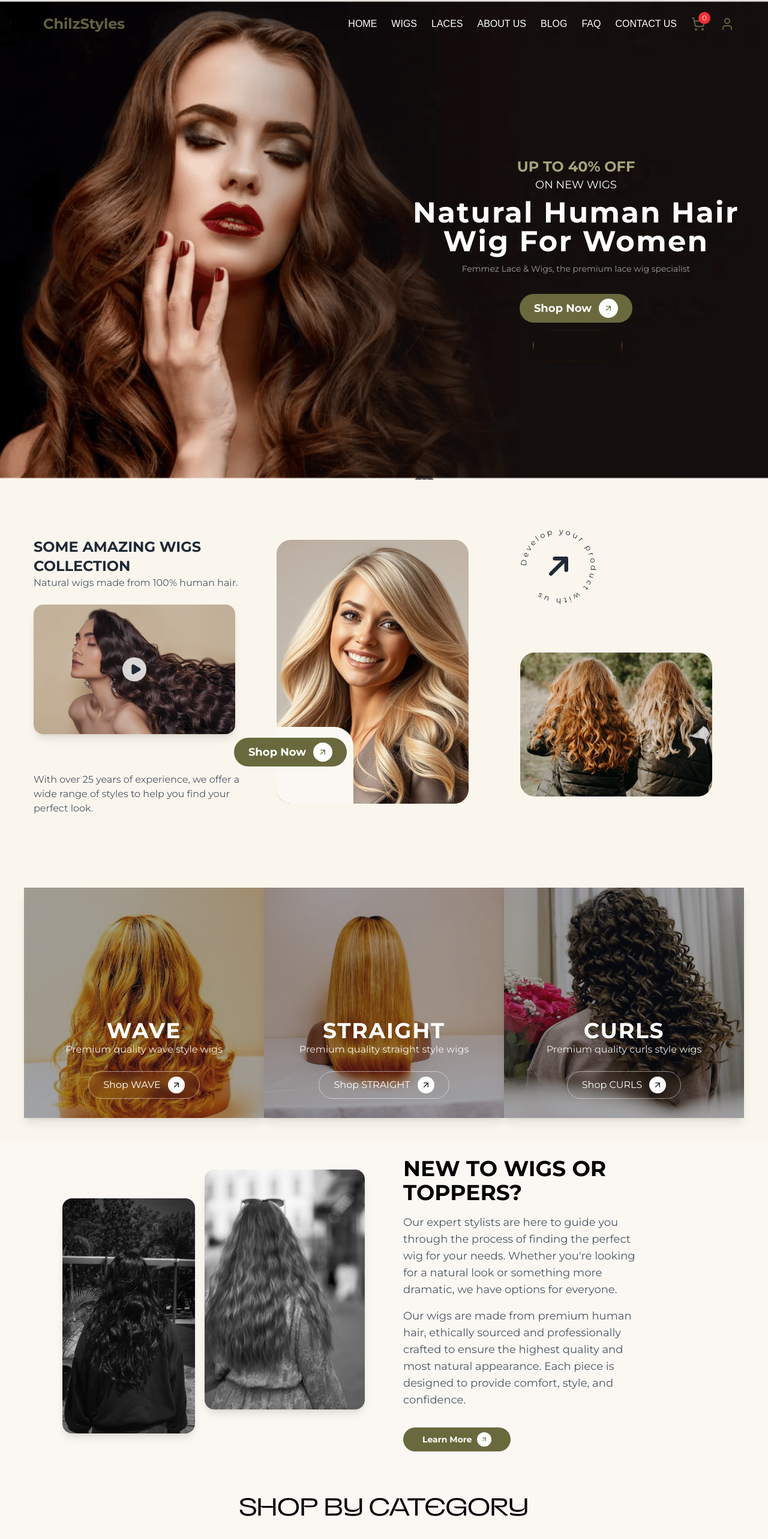
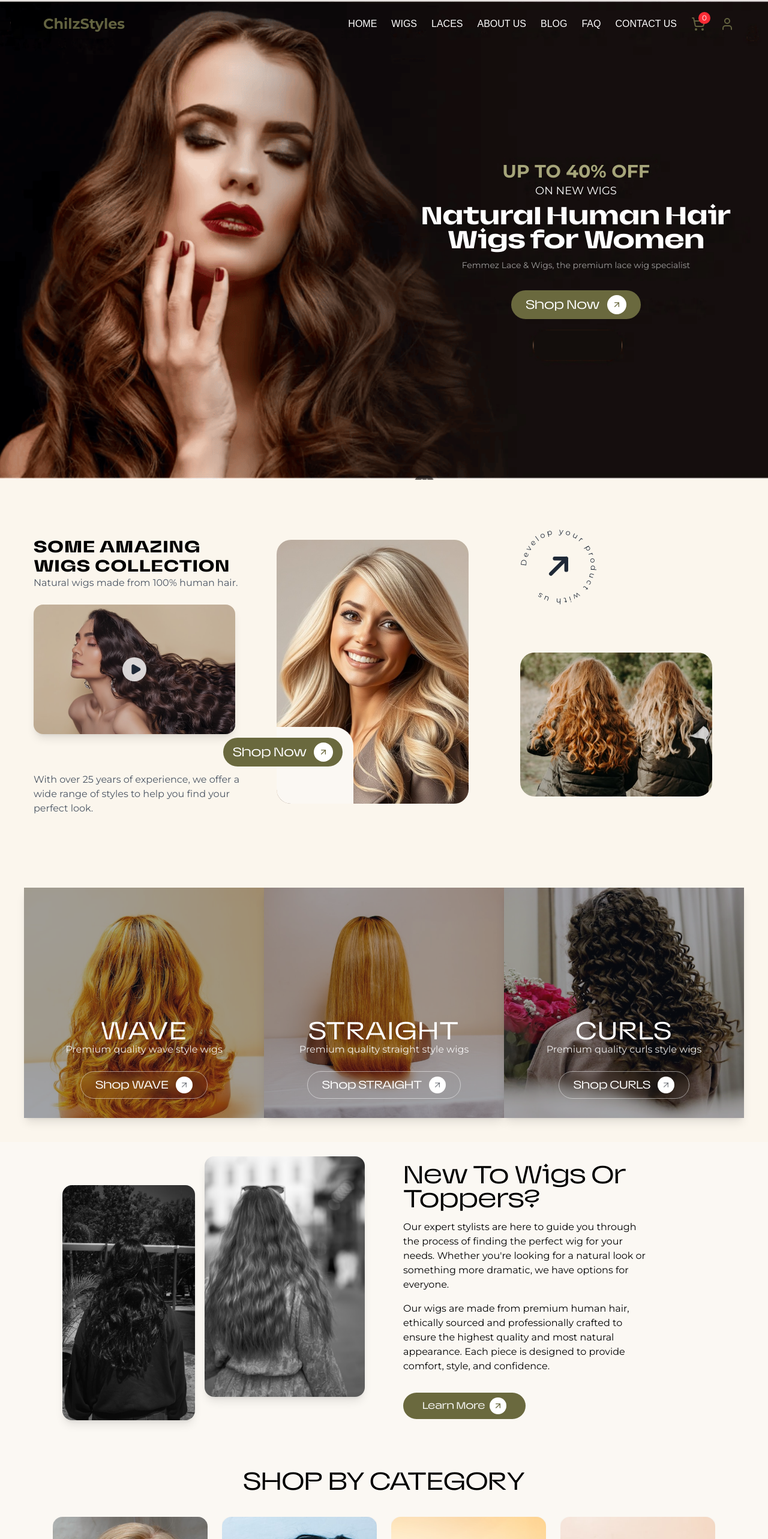
Before and after one commit to Addition-LLC/chillz-frontend, a Next.js app: page / in a window 1280 px wide. Shown: the top 2566 px of the page at 60% size. Built offline with nearby package versions, Linux system fonts and the light colour scheme.

Commit message:
fix font and indentation

```diff
--- a/src/components/Hero/index.tsx
+++ b/src/components/Hero/index.tsx
@@ -1,6 +1,6 @@
 // app/components/Hero/index.tsx
 
-"use client";
+'use client';
 
 import Link from 'next/link';
 import { ArrowUpRight } from 'lucide-react';
@@ -26,24 +26,39 @@ export default function Hero() {
 
         {/* Right Column (contains all text and button) */}
         <div className="flex flex-col  px-6 items-center ">
-          <p className="text-2xl font-semibold  text-[#a6a57a] text-center">
+          <p className="text-3xl font-bold  text-[#a6a57a] text-center">
             UP TO 40% OFF
           </p>
-          <p className="mb-2 text-lg  text-white text-center">
-            ON NEW WIGS
-          </p>
+          <p className="mb-2 text-lg  text-white text-center">ON NEW WIGS</p>
 
-          <h1 className="text-xl font-extrabold tracking-wider text-white md:text-3xl lg:text-5xl text-center ">
-              Natural Human Hair Wig For Women
+          <h1
+            className="text-xl  text-white md:text-3xl lg:text-4xl text-center "
+            style={{
+              fontFamily: "'ARPDisplay', Arial, sans-serif",
+              fontWeight: 850,
+            }}
+          >
+            {/* Shows on screens SMALLER than medium */}
+            <span className="xl:hidden">
+              Natural Human <br /> Hair
+            </span>
+            {/* Shows on screens medium AND LARGER */}
+            <span className="hidden xl:inline">
+              Natural Human Hair Wigs for Women
+            </span>
           </h1>
 
-          <p className="mt-3 text-sm text-white/60 text-center">
+          <p className="mt-3 text-sm text-white/60 text-center ">
             Femmez Lace & Wigs, the premium lace wig specialist
           </p>
 
           <Link
             href="/shop"
             className="group mt-8 inline-flex items-center justify-center gap-3 rounded-full bg-[#6a693e] py-2 px-6 text-lg font-bold text-white transition-colors hover:bg-[#585734] max-w-[250px] w-full sm:w-auto"
+            style={{
+              fontFamily: "'ARPDisplay', Arial, sans-serif",
+              fontWeight: 600,
+            }}
           >
             Shop Now
             <span className="flex h-8 w-8 items-center justify-center rounded-full bg-white transition-transform group-hover:scale-110">
--- a/src/components/NewToWigs/index.tsx
+++ b/src/components/NewToWigs/index.tsx
@@ -8,12 +8,10 @@ const NewToWigs = () => {
       <div className="container mx-auto px-4">
         {/* Main container: flex for mobile, grid for desktop */}
         <div className="flex flex-col items-center lg:grid lg:grid-cols-2 gap-8 lg:gap-16 lg:items-center">
-
           {/* --- Image Column --- */}
           <div className="order-1 lg:order-1 w-full">
             {/* Flex container for the two images */}
             <div className="flex justify-center gap-4">
-
               {/* First image, pushed down with a top margin */}
               <div className="w-1/2 mt-12 pl-12">
                 <div className="overflow-hidden rounded-2xl shadow-lg">
@@ -44,15 +42,27 @@ const NewToWigs = () => {
 
           {/* --- Text Column --- */}
           <div className="order-2  lg:text-left xl:pr-36 lg:mt-0">
-            <h2 className="text-2xl lg:text-3xl xl:text-4xl font-bold ">
-              NEW TO WIGS OR TOPPERS?
+            <h2
+              className="text-2xl lg:text-3xl xl:text-4xl  "
+              style={{
+                fontFamily: "'ARP', Arial, sans-serif",
+                fontWeight: 800,
+              }}
+            >
+              New To Wigs Or Toppers?
             </h2>
-            <div className="mt-4 text-lg text-gray-600 lg:mx-0 space-y-4">
+            <div className="mt-4 lg:mx-0 space-y-4">
               <p>
-                Our expert stylists are here to guide you through the process of finding the perfect wig for your needs. Whether you&apos;re looking for a natural look or something more dramatic, we have options for everyone.
+                Our expert stylists are here to guide you through the process of
+                finding the perfect wig for your needs. Whether you&apos;re
+                looking for a natural look or something more dramatic, we have
+                options for everyone.
               </p>
               <p>
-                Our wigs are made from premium human hair, ethically sourced and professionally crafted to ensure the highest quality and most natural appearance. Each piece is designed to provide comfort, style, and confidence.
+                Our wigs are made from premium human hair, ethically sourced and
+                professionally crafted to ensure the highest quality and most
+                natural appearance. Each piece is designed to provide comfort,
+                style, and confidence.
               </p>
             </div>
 
@@ -60,10 +70,14 @@ const NewToWigs = () => {
               <Link
                 href="/shop"
                 className="group inline-flex items-center  gap-2 rounded-full bg-[#6a693e] py-2 px-8 text-sm font-bold text-white"
+                style={{
+                  fontFamily: "'ARP', Arial, sans-serif",
+                  fontWeight: 700,
+                }}
               >
                 Learn More
-                <span className="flex h-6 w-6 items-center justify-center rounded-full bg-white">
-                  <ArrowUpRight className="h-4 w-3 text-[#6a693e]" />
+                <span className="flex h-7 w-7 items-center justify-center rounded-full bg-white">
+                  <ArrowUpRight className="h-4 w-4 text-[#6a693e]" />
                 </span>
               </Link>
             </div>
--- a/src/components/Newsletter/index.tsx
+++ b/src/components/Newsletter/index.tsx
@@ -4,7 +4,7 @@ export default function Newsletter() {
       <h3
         className="text-white text-2xl md:text-3xl font-bold text-center md:text-left"
         style={{
-          fontFamily: "'ARPDisplay', Arial, sans-serif",
+          fontFamily: "'ARP', Arial, sans-serif",
           fontWeight: 700,
         }}
       >
--- a/src/components/ShopByCategory/index.tsx
+++ b/src/components/ShopByCategory/index.tsx
@@ -1,13 +1,33 @@
-"use client";
+'use client';
 
-import {  ArrowUpRightIcon } from "@heroicons/react/24/outline";
+import { ArrowUpRightIcon } from '@heroicons/react/24/outline';
 
 export default function ShopByCategory() {
   const products = [
-    { id: 1, name: "Blonde Classic Style", type: "BLONDE STRAIGHT", img: "/images/shop1.jpg" },
-    { id: 2, name: "Curly Dark Style", type: "BODY WAVE", img: "/images/shop2.jpg" },
-    { id: 3, name: "Long Wavy Brunette", type: "LOOSE CURLS", img: "/images/shop3.jpg" },
-    { id: 4, name: "Long Straight Brunette", type: "YAKI STRAIGHT", img: "/images/wigstyles2.jpg" },
+    {
+      id: 1,
+      name: 'Blonde Classic Style',
+      type: 'BLONDE STRAIGHT',
+      img: '/images/shop1.jpg',
+    },
+    {
+      id: 2,
+      name: 'Curly Dark Style',
+      type: 'BODY WAVE',
+      img: '/images/shop2.jpg',
+    },
+    {
+      id: 3,
+      name: 'Long Wavy Brunette',
+      type: 'LOOSE CURLS',
+      img: '/images/shop3.jpg',
+    },
+    {
+      id: 4,
+      name: 'Long Straight Brunette',
+      type: 'YAKI STRAIGHT',
+      img: '/images/wigstyles2.jpg',
+    },
   ];
 
   return (
@@ -15,7 +35,7 @@ export default function ShopByCategory() {
       <h2
         className="text-center text-3xl md:text-4xl font-bold mb-10"
         style={{
-          fontFamily: "'ARPDisplay', Arial, sans-serif",
+          fontFamily: "'ARP', Arial, sans-serif",
           fontWeight: 700,
         }}
       >
@@ -36,20 +56,21 @@ export default function ShopByCategory() {
               <button
                 className="md:absolute bottom-18 left-1/2 w-[236px] h-[40px] bg-[#636340] hover:bg-[#6b6b3e] transition transform -translate-x-1/2 text-white text-[16px] font-bold shadow-md hidden md:flex items-center justify-center z-10"
                 style={{
-                fontFamily: "'ARPDisplay', Arial, sans-serif",
+                  fontFamily: "'ARP', Arial, sans-serif",
                   fontWeight: 700,
                 }}
               >
                 {product.type}
               </button>
 
-
               {/* Full View Button */}
-              <button className="md:absolute bottom-3 left-1/2  transform -translate-x-1/2 w-[142px] h-[40px] bg-[#5E3B1E] text-white text-[16px] font-bold py-4 shadow-md hover:bg-[#4A2F17] transition hidden md:flex items-center justify-center"
+              <button
+                className="md:absolute bottom-3 left-1/2  transform -translate-x-1/2 w-[142px] h-[40px] bg-[#5E3B1E] text-white text-[16px] font-bold py-4 shadow-md hover:bg-[#4A2F17] transition hidden md:flex items-center justify-center"
                 style={{
-                  fontFamily: "'ARPDisplay', Arial, sans-serif",
+                  fontFamily: "'ARP', Arial, sans-serif",
                   fontWeight: 700,
-                }}>
+                }}
+              >
                 SHOP NOW
               </button>
             </div>
@@ -62,17 +83,16 @@ export default function ShopByCategory() {
         <button
           className="bg-[#636340] text-white text-[19px] py-2 px-6 h-[64px] rounded-full shadow-md hover:bg-[#5e5e43] transition flex items-center"
           style={{
-          fontFamily: "'ARPDisplay', Arial, sans-serif",
+            fontFamily: "'ARP', Arial, sans-serif",
             fontWeight: 700,
           }}
         >
           See All CATEGORY
-        <span className="ml-3 flex items-center justify-center w-10 h-10 bg-white rounded-full">
-          <ArrowUpRightIcon className="w-5 h-5 text-[#636340]" />
+          <span className="ml-3 flex items-center justify-center w-7 h-7 bg-white rounded-full">
+            <ArrowUpRightIcon className="w-4 h-4 text-[#636340]" />
           </span>
         </button>
       </div>
-
     </section>
   );
 }
--- a/src/components/WigCollection/index.tsx
+++ b/src/components/WigCollection/index.tsx
@@ -3,8 +3,6 @@
 import Image from 'next/image';
 import Link from 'next/link';
 import { Play, ArrowUpRight } from 'lucide-react';
-
-
 
 // app/components/CircularTextSpinner.tsx
 
@@ -37,9 +35,7 @@ const CircularTextSpinner = () => {
         fontWeight="500"
         letterSpacing="2.8"
       >
-        <textPath href="#circlePath">
-          Develop your product with us
-        </textPath>
+        <textPath href="#circlePath">Develop your product with us</textPath>
       </text>
 
       {/* 3. The full, static arrow in the center (No Animation) */}
@@ -55,21 +51,23 @@ const CircularTextSpinner = () => {
   );
 };
 
-
-
-
 const WigCollection = () => {
   return (
     <section className="bg-[#FBF6ED] py-20 overflow-hidden">
       <div className="container mx-auto px-4">
         {/* Main 3-column grid container for desktop */}
-        <div className="hidden lg:grid grid-cols-3 2xl:px-4 gap-12 items-center" >
-
+        <div className="hidden lg:grid grid-cols-3 2xl:px-4 gap-12 items-center">
           {/* --- COLUMN 1: Text & First Image --- */}
           <div className="flex flex-col  h-120 pt-4">
             {/* Top Text */}
-            <div className='mb-6'>
-              <h2 className="text-2xl 2xl:text-3xl font-bold text-gray-800">
+            <div className="mb-6">
+              <h2
+                className="text-2xl 2xl:text-3xl  tracking-wider"
+                style={{
+                  fontFamily: "'ARP', Arial, sans-serif",
+                  fontWeight: 850,
+                }}
+              >
                 SOME AMAZING WIGS COLLECTION
               </h2>
               <p className=" text-md text-gray-600">
@@ -97,14 +95,15 @@ const WigCollection = () => {
 
             {/* Bottom Text */}
             <p className="text-gray-600 max-w-sm">
-              With over 25 years of experience, we offer a wide range of styles to help you find your perfect look.
+              With over 25 years of experience, we offer a wide range of styles
+              to help you find your perfect look.
             </p>
           </div>
 
           {/* --- COLUMN 2: Main Image --- */}
           <div className="relative ">
             {/* We make the image larger than the column and use z-index to place it behind others */}
-                <div className="relative w-80 h-110 rounded-3xl overflow-hidden" >
+            <div className="relative w-80 h-110 rounded-3xl overflow-hidden">
               <Image
                 src="/images/wigcollection2.png"
                 alt="Hero"
@@ -113,14 +112,17 @@ const WigCollection = () => {
               />
               {/* Overlay mask on bottom-left */}
               <div className="absolute  bottom-0 left-0 w-32 h-32 bg-[#FBF8F3] rounded-tr-4xl"></div>
-
             </div>
             {/* Shop Now Button */}
             {/* Positioned at the bottom, but visually shifted left with a negative margin to appear centered */}
-              <div className="absolute bottom-[14%] xl:left-[-20%] left-[-35%] z-30">
+            <div className="absolute bottom-[14%] xl:left-[-25%] left-[-35%] z-30">
               <Link
                 href="/shop"
-                  className="group mt-8 inline-flex items-center justify-center gap-3 rounded-full bg-[#6a693e] py-2 px-6 text-lg font-bold text-white transition-colors hover:bg-[#585734] max-w-[250px] w-full sm:w-auto"
+                className="group mt-8 inline-flex items-center justify-center gap-3 rounded-full bg-[#6a693e] py-2 px-4 text-lg font-bold text-white transition-colors hover:bg-[#585734] max-w-[250px] w-full sm:w-auto"
+                style={{
+                  fontFamily: "'ARPDisplay', Arial, sans-serif",
+                  fontWeight: 600,
+                }}
               >
                 Shop Now
                 <span className="flex h-8 w-8 items-center justify-center rounded-full bg-white transition-transform group-hover:scale-110">
@@ -137,7 +139,6 @@ const WigCollection = () => {
               <CircularTextSpinner />
             </div>
 
-
             {/* Image 3: wigcollection3.jpg */}
 
             <div className="relative w-64 h-48 xl:w-80 xl:h-60 rounded-3xl overflow-hidden">
@@ -148,15 +149,13 @@ const WigCollection = () => {
                 className="object-cover"
               />
             </div>
-
-
           </div>
         </div>
 
         {/* --- NEW MOBILE LAYOUT (FOR SCREENS BELOW LG) --- */}
         <div className="flex flex-col items-center text-center lg:hidden">
           {/* Top Text */}
-          <div className='mb-8 w-full max-w-md'>
+          <div className="mb-8 w-full max-w-md">
             <h2 className="text-3xl font-bold text-gray-800">
               SOME AMAZING WIGS COLLECTION
             </h2>
@@ -174,9 +173,7 @@ const WigCollection = () => {
                 fill
                 className="object-cover"
               />
-
             </div>
-
           </div>
 
           {/* Bottom two images */}
@@ -209,7 +206,8 @@ const WigCollection = () => {
 
           {/* Bottom Text (No Spinner) */}
           <p className="text-gray-600 max-w-md my-8">
-            With over 25 years of experience, we offer a wide range of styles to help you find your perfect look.
+            With over 25 years of experience, we offer a wide range of styles to
+            help you find your perfect look.
           </p>
           <div className="">
             <Link
@@ -223,7 +221,6 @@ const WigCollection = () => {
             </Link>
           </div>
         </div>
-
       </div>
     </section>
   );
--- a/src/components/WigStyles/index.tsx
+++ b/src/components/WigStyles/index.tsx
@@ -33,7 +33,10 @@ const WigStyles = () => {
         {/* Grid container for the style cards */}
         <div className="grid grid-cols-1 md:grid-cols-2 lg:grid-cols-3 gap-8 lg:gap-0">
           {stylesData.map((style) => (
-            <div key={style.name} className="group relative h-96 w-full overflow-hidden rounded-2xl lg:rounded-none shadow-lg">
+            <div
+              key={style.name}
+              className="group relative h-96 w-full overflow-hidden rounded-2xl lg:rounded-none shadow-lg"
+            >
               {/* Background Image with Hover Zoom Effect */}
               <Image
                 src={style.imgSrc}
@@ -47,17 +50,29 @@ const WigStyles = () => {
 
               {/* Content */}
               <div className="relative h-full flex flex-col items-center justify-end text-center text-white p-8">
-                <h3 className="text-4xl font-bold tracking-wider">{style.name}</h3>
+                <h3
+                  className="text-4xl  tracking-wider"
+                  style={{
+                    fontFamily: "'ARP', Arial, sans-serif",
+                    fontWeight: 600,
+                  }}
+                >
+                  {style.name}
+                </h3>
                 <p className=" text-white/90">{style.description}</p>
 
                 {/* Shop Button */}
                 <Link
                   href={style.href}
                   className="mt-6 inline-flex items-center justify-center gap-3 rounded-full border border-white/50 px-6 py-2 text-md  backdrop-blur-sm transition-colors hover:bg-white/10"
+                  style={{
+                    fontFamily: "'ARP', Arial, sans-serif",
+                    fontWeight: 550,
+                  }}
                 >
                   Shop {style.name}
                   <span className="flex h-7 w-7 items-center justify-center rounded-full bg-white">
-                    <ArrowUpRight className="h-4 w-4 text-black" />
+                    <ArrowUpRight className="h-4 w-4 text-black/50" />
                   </span>
                 </Link>
               </div>
```
Also changed, not shown: src/components/BlogSection/index.tsx (+28 -10 lines), src/components/Features/index.tsx (+17 -20 lines), src/components/Footer/index.tsx (+84 -29 lines), src/components/Highlight/index.tsx (+9 -7 lines), src/components/NewToWigs1/index.tsx (+23 -9 lines), src/components/PopularLooks/index.tsx (+34 -14 lines), 1 other file (tests, documents, lock files or other folders). Lines whose indentation alone changed are shown as unchanged.
